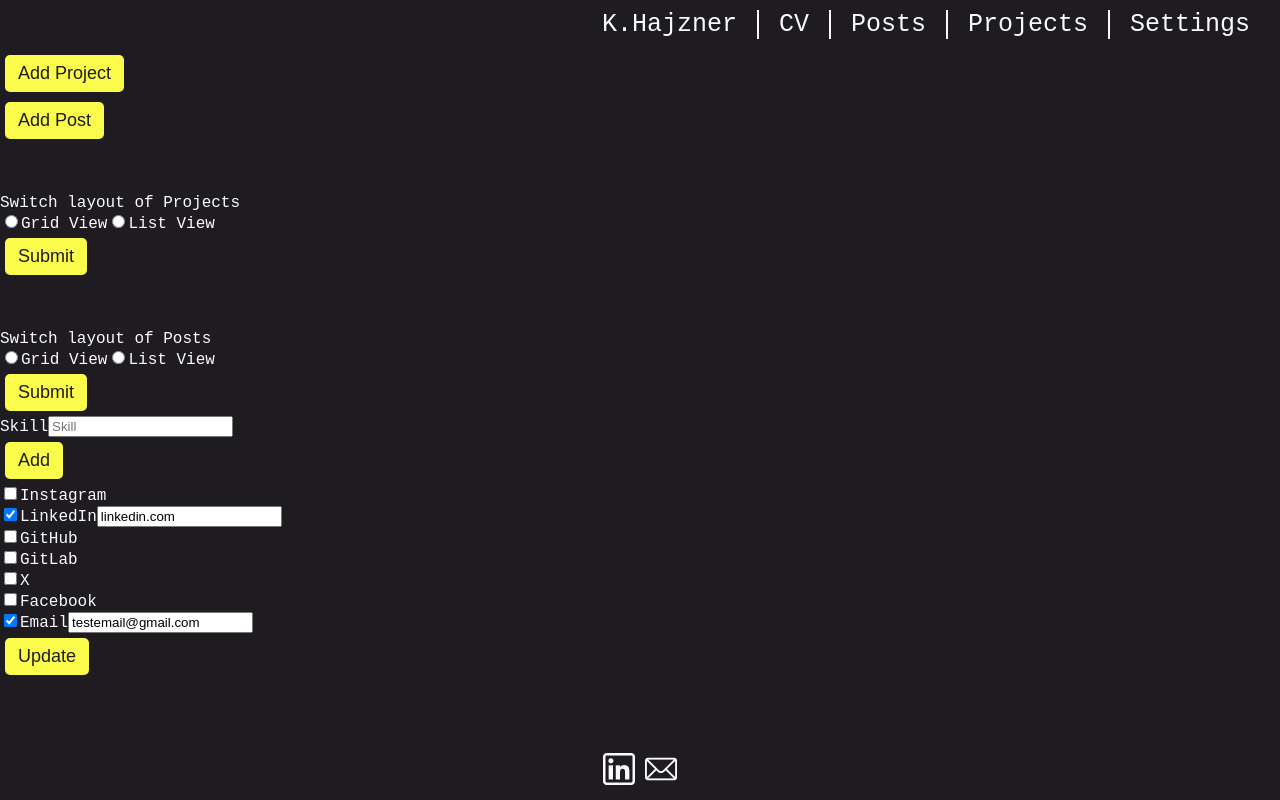
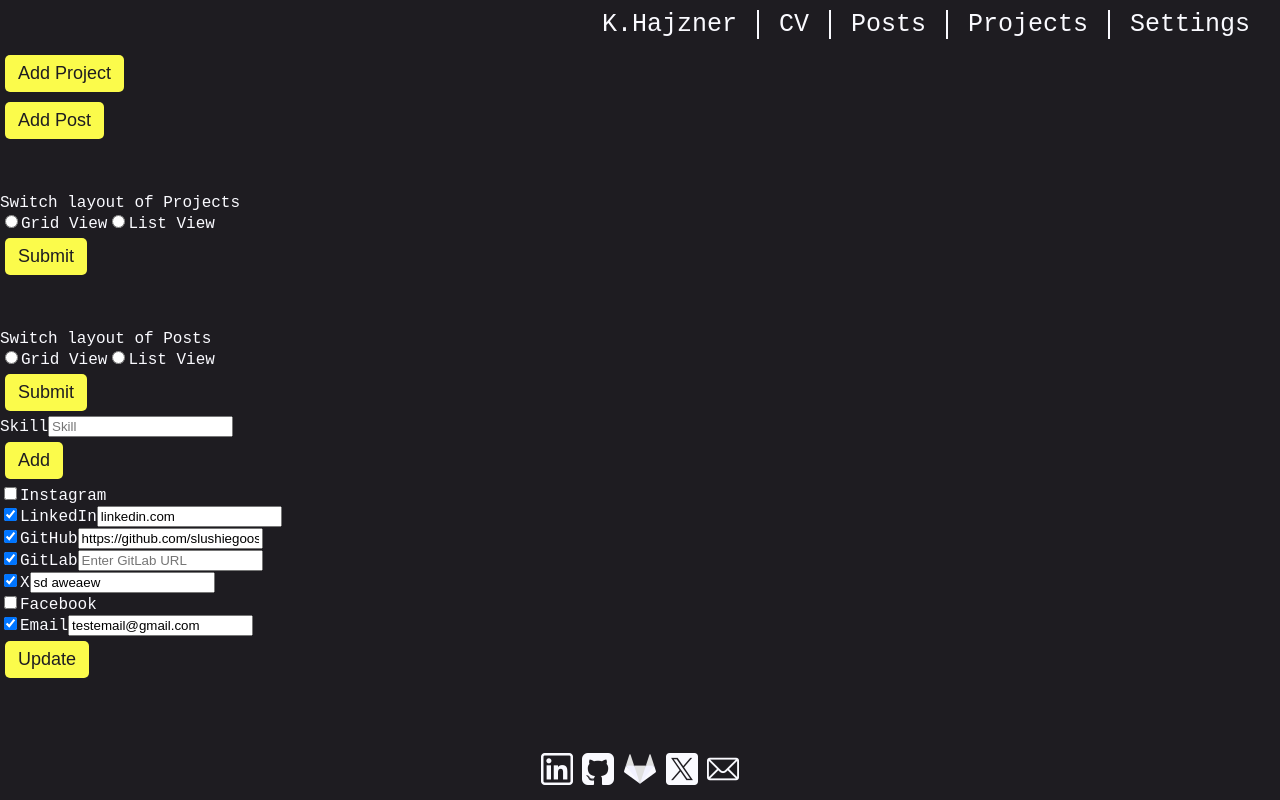
Before and after one commit to KHajzner/eportfolio, a React (Create React App) app: page /settings in a window 1280 px wide. Built offline with nearby package versions, Linux system fonts and the light colour scheme.

Commit message:
Minor UI changes

```diff
--- a/src/App.css
+++ b/src/App.css
@@ -4,9 +4,7 @@
     --white: #FAFAFF;
 }
 a{
+    color: var(--white);
     transition: 0.25s;
     text-decoration: none;
 }
-a:hover{
-    opacity: 0.5;
-}
--- a/src/Frontend/Card/Card.css
+++ b/src/Frontend/Card/Card.css
@@ -8,6 +8,7 @@ body{
 #grid-card{
     width: 250px;
     margin-bottom: 20px;
+
 }
 #grid-content{
     border-top: 2px solid  var(--white);
@@ -23,6 +24,9 @@ body{
     margin: 5px 0;
     a{
         color:  var(--white);
+    }
+    a:hover{
+        color: rgba(250, 250, 255, 0.5)
     }
 }
 
--- a/src/Frontend/Footer/Footer.css
+++ b/src/Frontend/Footer/Footer.css
@@ -6,5 +6,10 @@ footer{
     background-color: var(--black);
     width: 100%;
     text-align: center;
-    padding-bottom: 10px;
+    padding: 10px 0px;
+
+    a:hover{
+        opacity: 0.5;
+    }
+
 }
--- a/src/Frontend/Footer/Footer.jsx
+++ b/src/Frontend/Footer/Footer.jsx
@@ -11,7 +11,7 @@ const Footer = () => {
         <footer>
             {socialMedia.SocialMedia.map((item) => (
             <>
-                {item.isVisible && <a href={item.Name=="Email" ? "mailto:" : "http://" + item.Link}> <img src={require("../SocialMedia/Icons/" + item.Icon)} alt={`${item.Name} Icon`} /> </a>}
+                {item.isVisible && <a href={item.Name=="Email" ? "mailto:" : "" + item.Link}> <img src={require("../SocialMedia/Icons/" + item.Icon)} alt={`${item.Name} Icon`} /> </a>}
             </>
             ))}
         </footer>
--- a/src/Frontend/Navigation/Navigation.css
+++ b/src/Frontend/Navigation/Navigation.css
@@ -20,9 +20,11 @@ body{
         font-size: 25px;
         text-decoration: none;
     }
-
     a:not(:last-child){
         border-right: 2px solid var(--white);
+    }
+    a:hover{
+        color: rgba(250, 250, 255, 0.5)
     }
 }
 .navigation{
--- a/src/Frontend/SocialMedia/mediaLinks.json
+++ b/src/Frontend/SocialMedia/mediaLinks.json
@@ -17,22 +17,22 @@
         {
             "Name": "GitHub",
             "Icon": "github.png",
-            "Link": "zaawea sd",
-            "isVisible": false,
+            "Link": "https://github.com/slushiegoose/Town-Of-Us",
+            "isVisible": true,
             "IconAuthor": "Dave Gandy"
         },
         {
             "Name": "GitLab",
             "Icon": "gitlab.png",
             "Link": "",
-            "isVisible": false,
+            "isVisible": true,
             "IconAuthor": "Freepik"
         },
         {
             "Name": "X",
             "Icon": "twitter.png",
             "Link": "sd aweaew",
-            "isVisible": false,
+            "isVisible": true,
             "IconAuthor": "Freepik"
         },
         {
```
